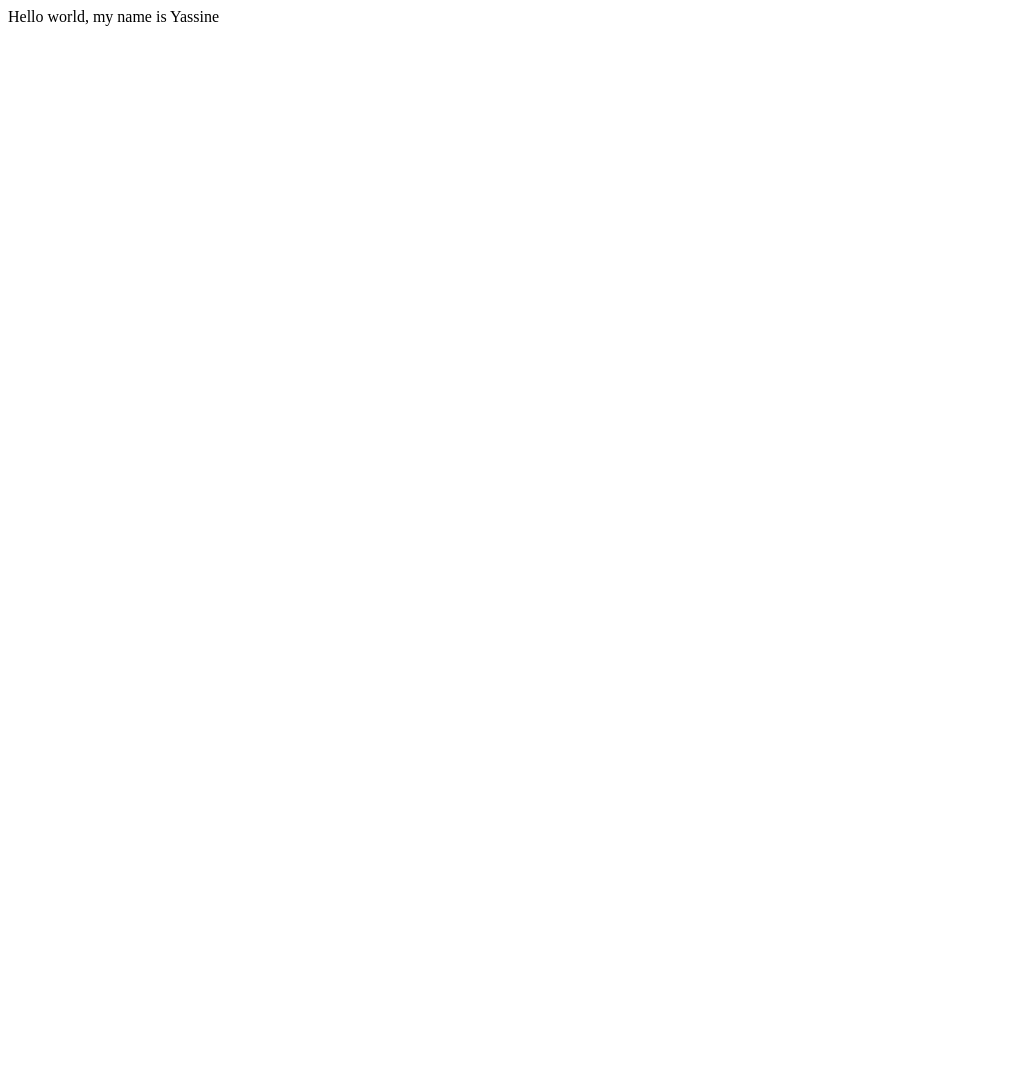
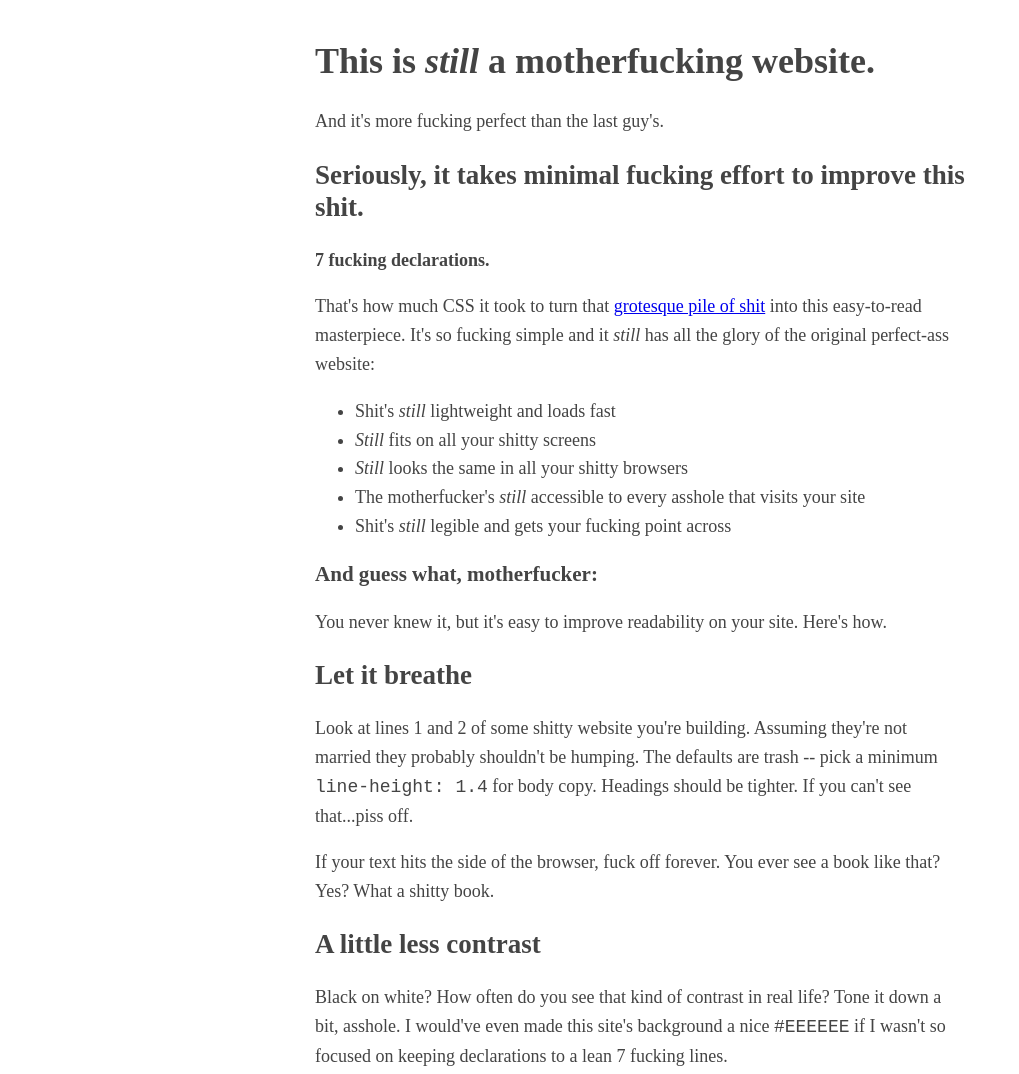
Before and after one commit to YassineSeltene/YassineSeltene.github.io, a plain HTML site: page index.html in a window 1280 px wide. Shown: the top 1074 px of the page, without its empty margins (0-1019 px from the left). Before the commit the page ends 800 px from the top, so only its background shows below. Drawn offline with Linux system fonts and the light colour scheme.

Commit message:
Update index.html

```diff
--- a/index.html
+++ b/index.html
@@ -1,8 +1,68 @@
 <!DOCTYPE html>
 <html>
-<body>
+	<head>
+        <meta charset="utf-8" />
+        <STYLE TYPE="text/css">
+body
+{
+    max-width: 650px;
+    margin: auto;
+    font-size: 18px;
+    margin-top: 40px;
+    margin-bottom: 40px;
+    line-height: 1.6;
+    padding: 0 10px;
+    color: #444;
+}
+h1, h2, h3
+{
+    line-height: 1.2;
+}
+        </STYLE>
+        <title>BetterMotherFuckingWebsite</title>
+    </head>
 
-Hello world, my name is Yassine
+    <body>
+<header>
+    <h1>This is <em>still</em> a motherfucking website.</h1>
+    <aside>And it's more fucking perfect than the last guy's.</aside>
+    </header>
+    <section>
+    <h2>Seriously, it takes minimal fucking effort to improve this shit.</h2>
+	<P><strong>7 fucking declarations.</strong></P>
+    <p>That's how much CSS it took to turn that <a href="http://motherfuckingwebsite.com/">grotesque pile of shit</a> into this easy-to-read masterpiece. It's so fucking simple and it <em>still</em> has all the glory of the original perfect-ass website:</p>
+<ul>
+<li>Shit's <em>still</em> lightweight and loads fast</li>
+<li><em>Still</em> fits on all your shitty screens</li>
+<li><em>Still</em> looks the same in all your shitty browsers</li>
+<li>The motherfucker's <em>still</em> accessible to every asshole that visits your site</li>
+<li>Shit's <em>still</em> legible and gets your fucking point across</li>
+</ul>
+
+ 	<h3>And guess what, motherfucker:</h3>
+	 <p>You never knew it, but it's easy to improve readability on your site. Here's how. </p>
+<h2>Let it breathe</h2>
+<p>Look at lines 1 and 2 of some shitty website you're building. Assuming they're not married they probably shouldn't be humping. The defaults are trash -- pick a minimum <code>line-height: 1.4</code> for body copy. Headings should be tighter. If you can't see that...piss off.</p>
+<p>If your text hits the side of the browser, fuck off forever. You ever see a book like that? Yes? What a shitty book.</p>
+<h2>A little less contrast</h2>
+<p>Black on white? How often do you see that kind of contrast in real life? Tone it down a bit, asshole. I would've even made this site's background a nice <code>#EEEEEE</code> if I wasn't so focused on keeping declarations to a lean 7 fucking lines.</p>
+<h2>Size Matters</h2>
+<p>I know your partner says otherwise, but it's true. Bump that body copy to render close to 16px or more. Smaller type works well for print, not the screen.</p>
+<h2>Line-width, motherfucker</h2>
+<p>Looking at an LCD screen is strainful enough. Don't make me read a line of text that's 200 fucking characters long. Keep it to a nice 60-80 and users might actually read more than one sentence of your worthless dribble.</p>
+<h3>Yes, this is <em>also</em> fucking satire, you fuck</h3>
+<p>I love what the creator of <a href="http://motherfuckingwebsite.com/">this site's inspiration</a> did. What I'm saying is that it's so, so simple to make sites easier to read. Websites are broken by default, they are functional, high-performing, and accessible, but they're also fucking ugly. You and all the other web designers out there need to make them not total shit.</p>
+
+<blockquote>"You're a fucking moron if you use default browser styles." <br>
+- Eleanor Roosevelt
+</blockquote>
+<hr>
+</section>
+<footer>
+	<h2>Epilogue</h2>
+<p>Inspired by the geniuses behind <a href="http://motherfuckingwebsite.com/">motherfuckingwebsite.com</a> and <a href="http://txti.es/">txti</a>. </p>
+<p>This page—that isn't a total fucking eyesore—was created by <a href="https://twitter.com/drew_mc">me</a> with help from <a href="https://twitter.com/gabehammersmith">him</a>.</p>
+</footer>
 
     </body>
 </html>
```
